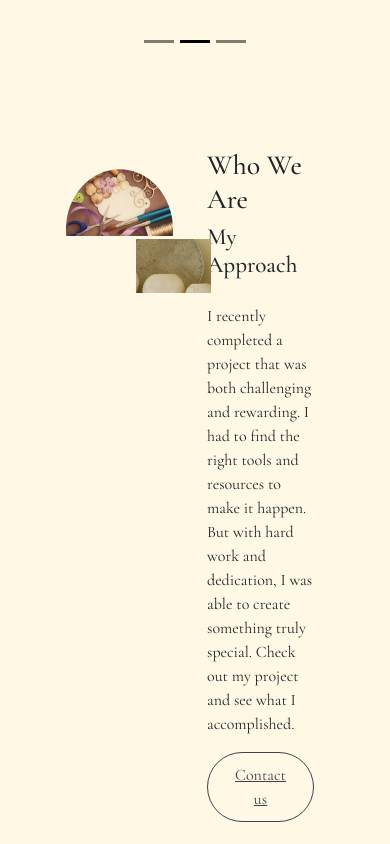
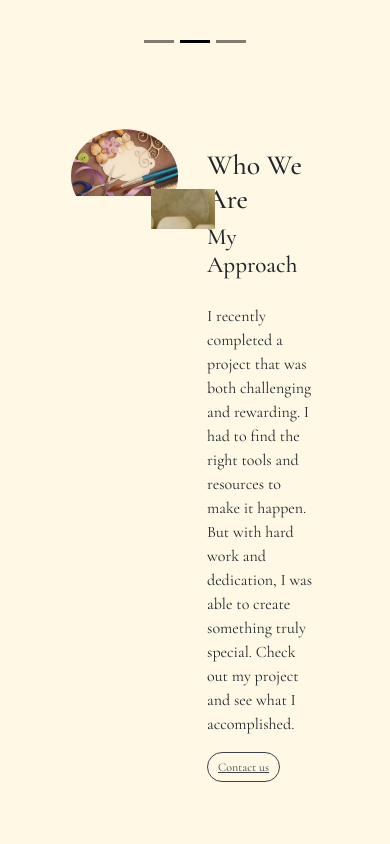
Before and after one commit to marwababelly/handihup, a React (Create React App) app: page / in a window 390 px wide. Shown: the part 860-1704 px from the top of the page. Built offline with nearby package versions, Linux system fonts and the light colour scheme.

Commit message:
small changes in categories page

```diff
--- a/src/Pages/CategoriesPage/CategoriesPage.js
+++ b/src/Pages/CategoriesPage/CategoriesPage.js
@@ -5,7 +5,7 @@ import art from '../../assets/fontArt.jpeg';
 import skinCare from "../../assets/skincareness.jpg";
 import choco from "../../assets/choco.jpg";
 import pottery from '../../assets/PotteryWheel.jpg'
-import accessories from "../../assets/Accessories.jpg";
+import accessories from "../../assets/beadRings.jpg";
 import backgroundImage from "../../assets/background.jpg";
 import { Button, Form, Col, Row, Image, Container } from "react-bootstrap";
 import { Link } from "react-router-dom";
@@ -20,7 +20,7 @@ const CategoriesPage = () => {
     {
       id: "2",
       title: "Skin care products",
-      description: "Looking for clear skin , let's dive in !",
+      description: "Looking for a clear skin , let's dive in !",
       imageUrl: skinCare,
     },
     {
@@ -105,8 +105,8 @@ const CategoriesPage = () => {
               <button className={style.btn}><Link to="/Projects">Read More</Link></button>
             </div>
             <div className={style.element}><div className={style.text}>
-              <h5>Looking for clear skin , let's dive in !</h5>
-              <h2>Skin Care Product</h2>
+              <h5>Looking for a clear skin , let's dive in !</h5>
+              <h2>Skin Care Products</h2>
               </div>
               <img src= {skinCare} className={style.image}></img>
               <button className={style.btn}><Link to="/Projects">Read More</Link></button>
@@ -119,7 +119,7 @@ const CategoriesPage = () => {
               <button className={style.btn}><Link to="/Projects">Read More</Link></button>
               </div>
             <div className={style.element}><div className={style.text}>
-              <h5>If you interested in pottery , <br/> this is your right place!</h5>
+              <h5>If you're interested in pottery , <br/> this is your right place!</h5>
               <h2>Pottery</h2>
               </div>
               <img src= {pottery} className={style.image}></img>
--- a/src/component/WhoWeAre/WhoWeAre.module.css
+++ b/src/component/WhoWeAre/WhoWeAre.module.css
@@ -64,21 +64,25 @@
 }
 @media (max-width: 768px) {
   .imageContainer {
-    width: 100%; /* Full width on small screens */
-    height: auto; /* Auto height to maintain aspect ratio */
-  }
-
-  .backgroundImage,
-  .overlayImage {
-    width: 100%; /* Full width */
-    height: auto; /* Auto height */
-    top: 20px;
-  }
+     width: 100%;
+     height: auto;
+   }
 
   .overlayImage {
-    top: 90px; /* Adjust position for smaller screens */
-    left: 60px; /* Adjust position for smaller screens */
-    width: 70%; /* Adjust width for smaller screens */
-    height: 80%; /* Adjust height for smaller screens */
-  }
-}
+     top: 40px;
+     left: 75px;
+     width: 60%;
+     height: 60%;
+   }
+
+  .backgroundImage {
+     top: -20px;
+     left: -5px;
+     clip-path: ellipse(50% 70% at 50% 70%);
+   }
+
+  .contactButton {
+     padding: 5px 10px;
+     font-size: 12px;
+   }
+ }
```
